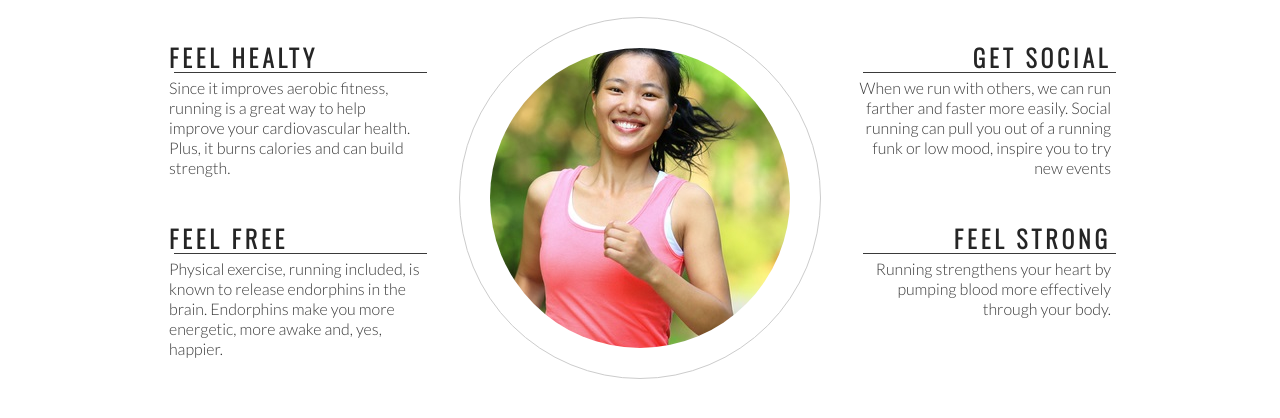
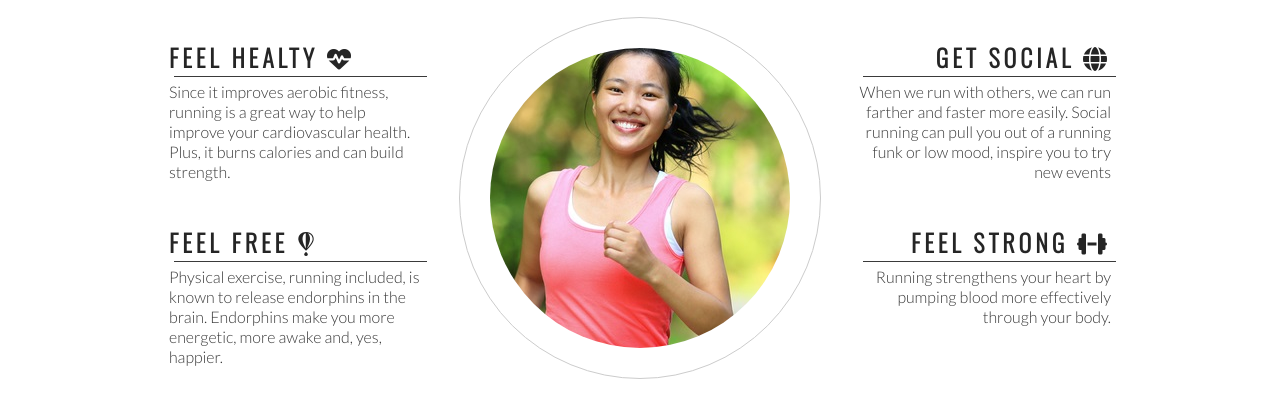
Before and after one commit to assofiejakobsson/love-running, a plain HTML site: page index.html in a window 1280 px wide. Shown: the part 764-1182 px from the top of the page. Drawn offline with nearby package versions, Linux system fonts and the light colour scheme.

Commit message:
Add font awsome icons to club ethos section

```diff
--- a/index.html
+++ b/index.html
@@ -42,7 +42,7 @@
         <h2 id="welcome">Why Love Running With Us?</h2>
         <div id="left-about">
             <div class="left-about-heading">
-                <h2>Feel Healty</h2>
+                <h2>Feel Healty <i class="fas fa-heartbeat"></i></h2>
                 <hr>
                 <p>
                     Since it improves aerobic fitness, running is a great way to help improve your cardiovascular
@@ -50,7 +50,7 @@
                 </p>
             </div>
             <div class="left-about-heading">
-                <h2>Feel Free</h2>
+                <h2>Feel Free <i class="fab fa-fly"></i></h2>
                 <hr>
                 <p>
                     Physical exercise, running included, is known to release endorphins in the brain.
@@ -60,13 +60,13 @@
         </div>
         <div id="right-about">
             <div class="right-about-heading">
-                <h2>Get Social</h2>
+                <h2>Get Social <i class="fas fa-globe"></i></h2>
                 <hr>
                 <p>When we run with others, we can run farther and faster more easily.
                     Social running can pull you out of a running funk or low mood, inspire you to try new events</p>
             </div>
             <div class="right-about-heading">
-                <h2>Feel Strong</h2>
+                <h2>Feel Strong <i class="fas fa-dumbbell"></i></h2>
                 <hr>
                 <p>Running strengthens your heart by pumping blood more effectively through your body.</p>
             </div>
@@ -85,6 +85,8 @@
     <fotter>
         Social links here
     </fotter>
+
+    <script src="https://kit.fontawesome.com/f1f2235153.js" crossorigin="anonymous"></script>
 </body>
 
 </html>
```
